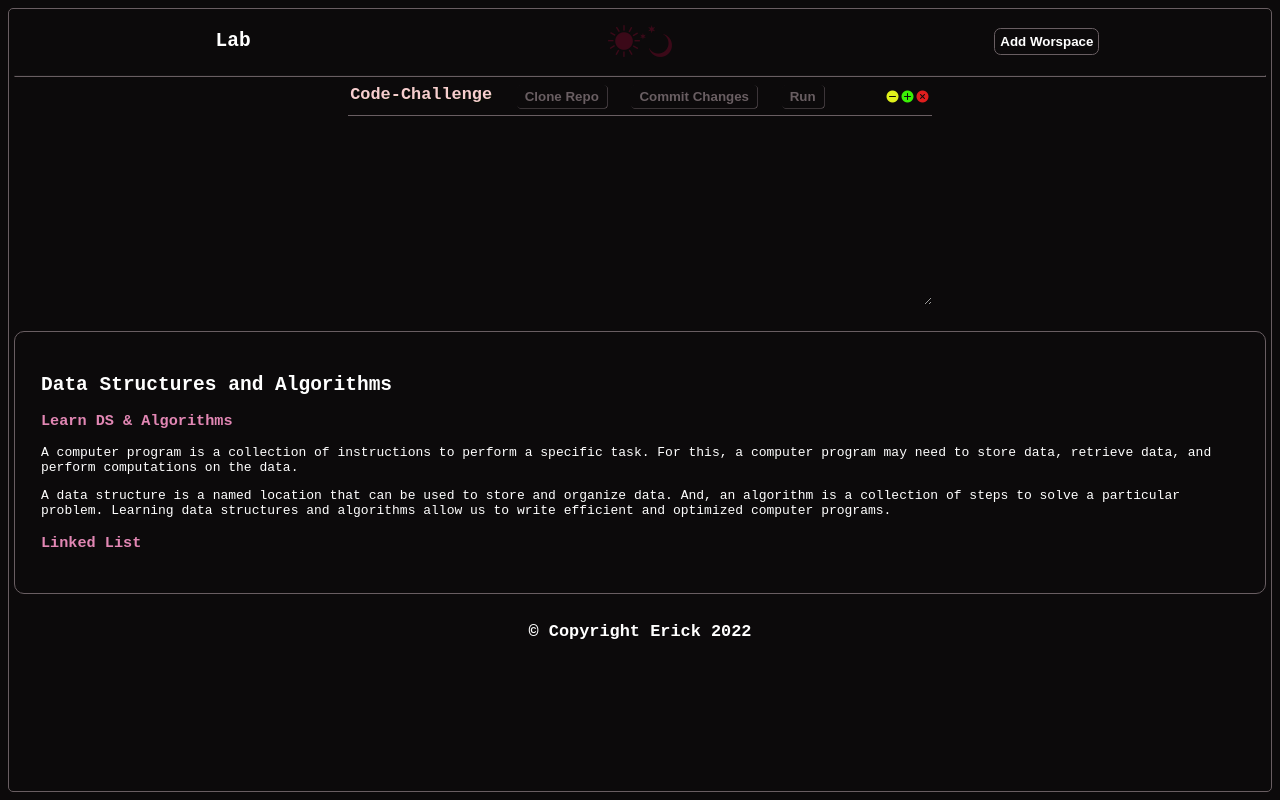
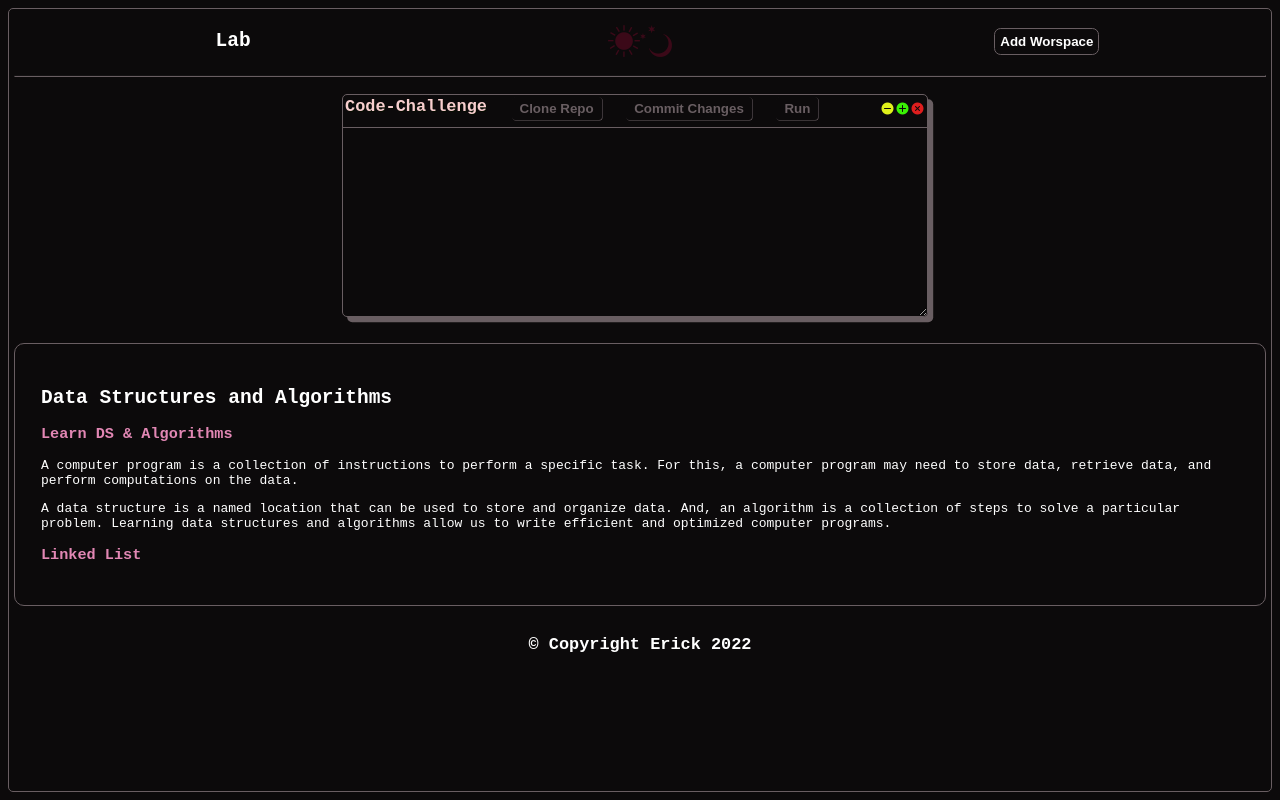
Before and after one commit to erick-sudo/codelab, a plain HTML site: page index.html in a window 1280 px wide. Drawn offline with Linux system fonts and the light colour scheme.

Commit message:
Workspaces

```diff
--- a/css/index.css
+++ b/css/index.css
@@ -9,7 +9,20 @@ html{
     box-sizing: border-box;
     color: white;
 }
+.workspaces {
+    background-color: transparent;
+    min-width: 100px;
+    height: max-content;
+    width: max-content;
 
+    border-radius: 5px;
+
+    box-shadow: 0.4em 0.4em 0em #695e62;
+    border: solid 1px #695e62;
+
+    margin-right: 0.8em;
+    margin-top: 0.8em;
+}
 #nav-bar{
     display: flex;
 
```
